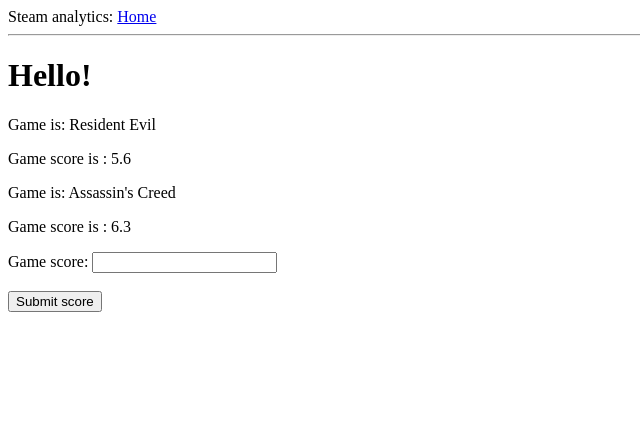
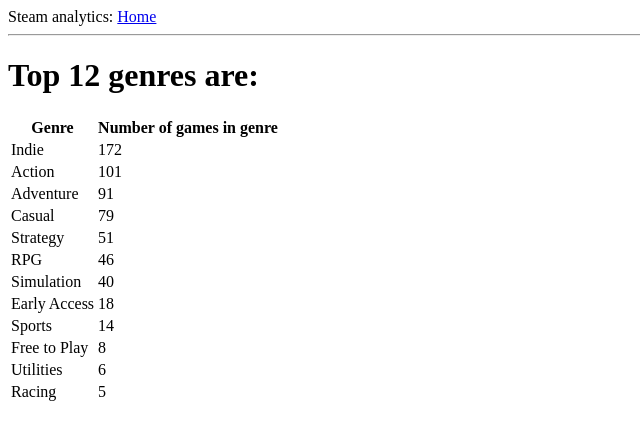
Before and after one commit to eceboran/steam_analytics, a Flask app: page / in a window 1280 px wide. Shown: the top 440 px of the page, without its empty margins (0-640 px from the left). Run offline with Flask 2, Linux system fonts and the light colour scheme; data comes from the database, SQL or seed files in the repository; some libraries are stand-ins or nearby versions.

Commit message:
added plotly interactive

```diff
--- a/web-app/app/routes.py
+++ b/web-app/app/routes.py
@@ -1,24 +1,47 @@
+import plotly.utils
 from flask import render_template, flash, redirect, url_for, request
 from app import app
+import os
+import sqlite3
+import plotly.express as px
+import json
 
-def create_score_table():
-    games_init = [
-        {
-            'name': 'Resident Evil',
-            'score': '5.6'
-        },
-        {
-            'name': "Assassin's Creed",
-            'score': "6.3"
-        }
-    ]
-    return games_init
+# import pandas as pd
 
+# Path of the current directory
+current_directory = os.path.dirname(os.path.dirname(os.path.abspath(__file__)))
 
 @app.route('/')
 def home():
-    games = create_score_table()
-    return render_template('home.html', games=games)
+    # Create/connect to the database file
+    file_name = "Games.db"
+    conn = sqlite3.connect(os.path.join(current_directory, file_name))
+    cursor = conn.cursor()
+
+    # Top genres
+    no_top_genres = 12
+    sql_query = sql_query = f"""SELECT genre, COUNT(genre) as genre_count
+    FROM(
+    SELECT gms.steam_appid, gnr.genre, gms_gnr.genre_id, gms.total_reviews, gms.price_initial
+    FROM
+    games gms
+    JOIN GamesGenresRelation gms_gnr ON gms.steam_appid = gms_gnr.steam_appid
+    JOIN genres gnr ON gnr.genre_id = gms_gnr.genre_id)
+    GROUP BY genre
+    ORDER BY genre_count DESC
+    LIMIT {no_top_genres}
+    """
+    #sql_query = "SELECT * FROM Games"
+    cursor.execute(sql_query)
+    result = cursor.fetchall()
+    genres = result
+
+    names = [x[0] for x in genres]
+    values = [x[1] for x in genres]
+    fig = px.pie(values=values, names=names)
+
+    graph1JSON = json.dumps(fig, cls=plotly.utils.PlotlyJSONEncoder)
+    return render_template('home.html', no_top_genres=no_top_genres, games=genres, graph1JSON=graph1JSON)
 
 
 @app.route('/game_details', methods=['GET', 'POST'])
--- a/web-app/app/templates/base.html
+++ b/web-app/app/templates/base.html
@@ -1,8 +1,10 @@
 <!doctype html>
 <html>
+    <link rel="stylesheet" href="{{url_for('static', filename='style.css')}}">
     <head>
         <title>Steam analytics</title>
     </head>
+
     <body>
         <div>
             Steam analytics:
--- a/web-app/app/templates/home.html
+++ b/web-app/app/templates/home.html
@@ -1,13 +1,24 @@
 {% extends "base.html" %}
+{% block content %}
+    <h1>Top {{no_top_genres}} genres are:</h1>
+    <table>
+		<thead>
+			<th>Genre</th>
+			<th>Number of games in genre</th>
+			<th></th>
+		</thead>
+		{% for game in games %}
+		<tbody>
+			<td>{{game[0]}}</td>
+			<td>{{game[1]}}</td>
+		</tbody>
 
-{% block content %}
-    <h1>Hello!</h1>
-    {% for game in games %}
-    <div><p>Game is: {{game.name}}</b></p>
-    <p>Game score is : {{game.score}}</p></div>
-    {% endfor %}
-    <form action="{{url_for('game_details')}}" method="POST">
-        Game score:  <input type="text" name="game_score"><br><br>
-        <button type="submit">Submit score</button>
-    </form>
+		<div id="pie-chart"></div>
+		<script src="https://cdn.plot.ly/plotly-latest.min.js"></script>
+		<script>
+			var graph1 = {{ graph1JSON | safe}}
+			Plotly.plot("pie-chart", graph1, {})
+		</script>
+		{% endfor%}
+	</table>
 {% endblock %}
--- a/web-app/app/templates/snippets.html
+++ b/web-app/app/templates/snippets.html
@@ -0,0 +1,4 @@
+    <form action="{{url_for('game_details')}}" method="POST">
+        Game score:  <input type="text" name="game_score"><br><br>
+        <button type="submit">Submit score</button>
+    </form>
--- a/web-app/hello_world.py
+++ b/web-app/hello_world.py
@@ -9,3 +9,7 @@ print(os.environ.get('PORT'))
 print(os.listdir())
 print(os.listdir(os.path.join(os.path.abspath("."), 'app')))
 print(local_ip)
+
+current_directory = os.path.dirname(os.path.abspath(__file__))
+print(os.listdir())
+print(os.path.join(current_directory, "x"))
--- a/web-app/main.py
+++ b/web-app/main.py
@@ -7,4 +7,3 @@ if __name__ == "__main__":
     hostname = socket.gethostname()
     local_ip = socket.gethostbyname(hostname)
     app.run(host=local_ip, port=os.environ.get('PORT'), debug=True)
-    # app.run(host="localhost", port=5000, debug=True)
```
Also changed, not shown: Data/Preprocessing/genres_cleaned.csv (added, +29 -0 lines), Data/Database/Games.db, Games.db (added), web-app/Games.db (added), web-app/app/Games.db (added), 4 other files.
